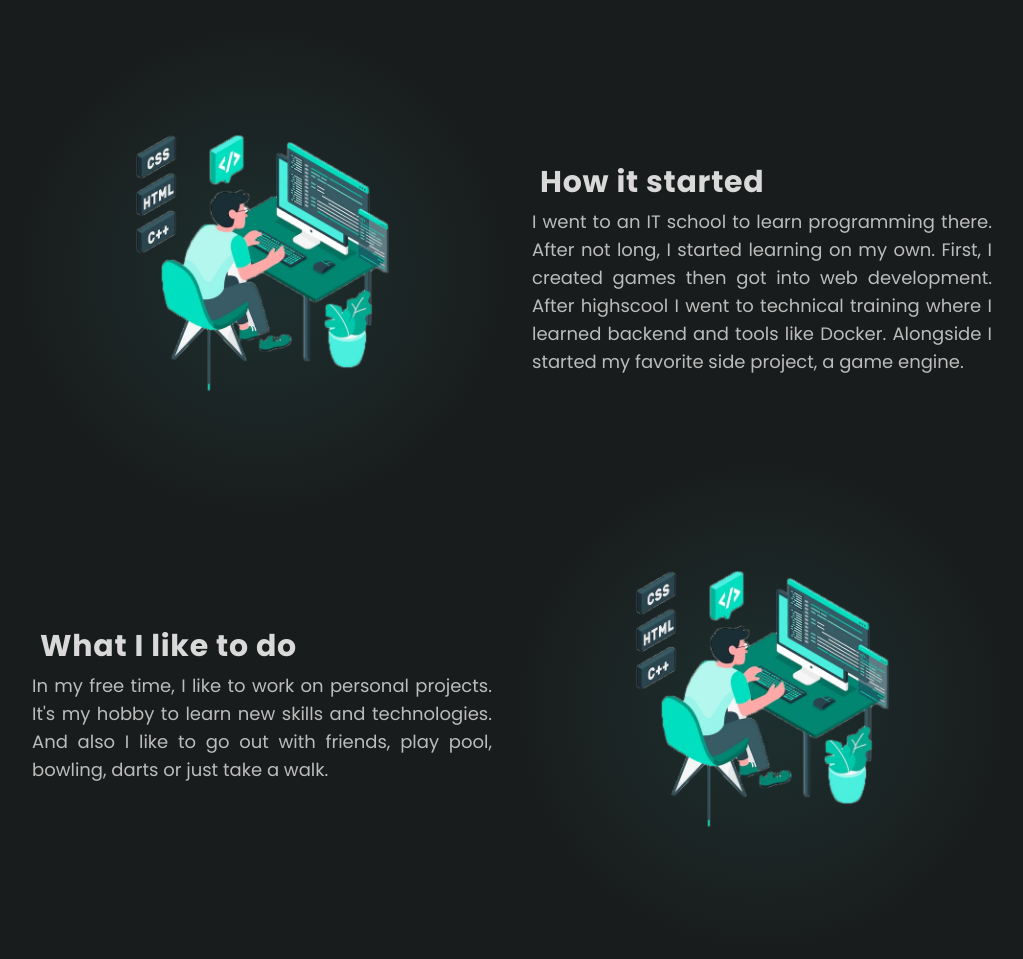
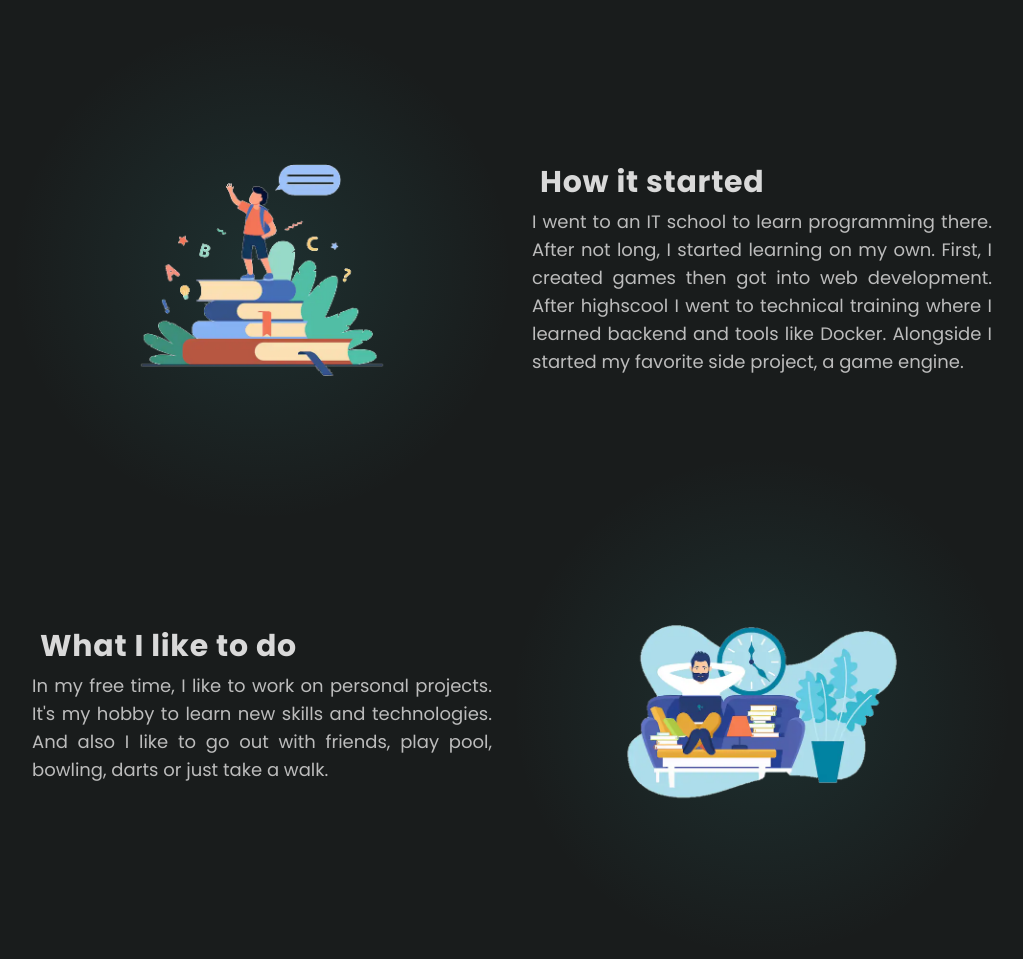
Before and after one commit to Resongeo/resongeo.github.io, an Astro site: page / in a window 1280 px wide. Shown: the part 900-1859 px from the top of the page, without its empty margins (128-1151 px from the left). Built offline with nearby package versions, Linux system fonts and the light colour scheme; Astro itself is replaced by a stand-in of ours.

Commit message:
Add new images

```diff
--- a/src/components/AboutMe.svelte
+++ b/src/components/AboutMe.svelte
@@ -15,7 +15,7 @@
       <div class="hidden lg:grid place-items-center 2xl:mr-12">
         <img
           class="observable w-[300px] absolute z-20"
-          src="images/placeholder.webp"
+          src="images/school.webp"
           alt="dude is programming"
         />
         <div
@@ -40,7 +40,7 @@
       <div class="hidden lg:grid place-items-center 2xl:ml-12">
         <img
           class="observable w-[300px] absolute z-20"
-          src="images/placeholder.webp"
+          src="images/freetime.webp"
           alt="dude is programming"
         />
         <div
```
Also changed, not shown: public/images/freetime.webp (added), public/images/school.webp (added).
